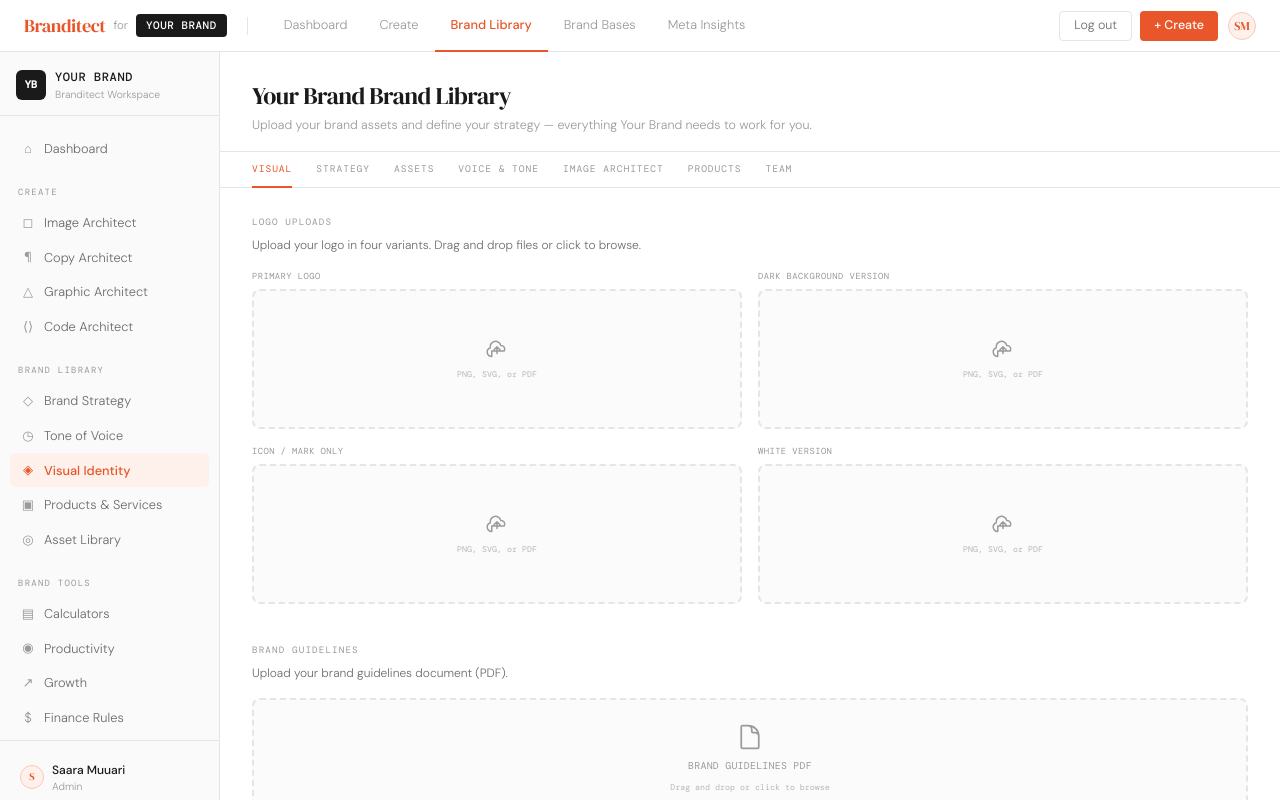
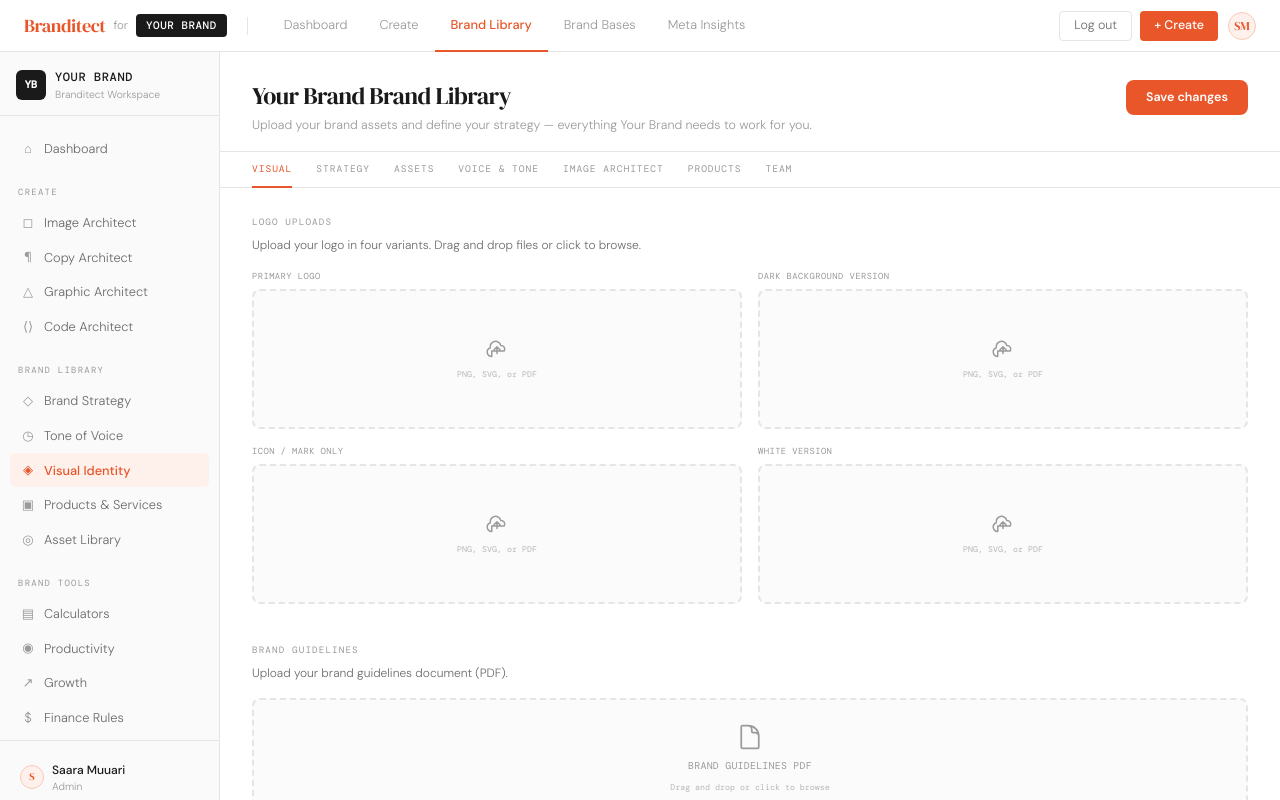
Before and after one commit to branditect/branditect, a Next.js app: page /dashboard/brand-library in a window 1280 px wide. Built offline with nearby package versions, Linux system fonts and the light colour scheme; no server answers; a web font is replaced by a local one.

Commit message:
feat: visual identity save/load — colors, fonts, logos persist to Supabase

```diff
--- /dev/null
+++ b/app/api/visual/route.ts
@@ -0,0 +1,53 @@
+import { NextRequest, NextResponse } from "next/server";
+import { createClient } from "@supabase/supabase-js";
+
+const supabase = createClient(
+  process.env.NEXT_PUBLIC_SUPABASE_URL || "https://alzqwhkkntfritasizzx.supabase.co",
+  process.env.NEXT_PUBLIC_SUPABASE_ANON_KEY || ""
+);
+
+export async function GET(req: NextRequest) {
+  const brandId = req.nextUrl.searchParams.get("brand_id");
+  if (!brandId) return NextResponse.json({ error: "brand_id required" }, { status: 400 });
+
+  const { data, error } = await supabase
+    .from("brand_visual")
+    .select("*")
+    .eq("brand_id", brandId)
+    .maybeSingle();
+
+  if (error) return NextResponse.json({ error: error.message }, { status: 500 });
+  return NextResponse.json({ visual: data });
+}
+
+export async function POST(req: NextRequest) {
+  try {
+    const body = await req.json();
+    const { brand_id, ...fields } = body;
+    if (!brand_id) return NextResponse.json({ error: "brand_id required" }, { status: 400 });
+
+    const { data: existing } = await supabase
+      .from("brand_visual")
+      .select("id")
+      .eq("brand_id", brand_id)
+      .maybeSingle();
+
+    if (existing) {
+      const { error } = await supabase
+        .from("brand_visual")
+        .update({ ...fields, updated_at: new Date().toISOString() })
+        .eq("brand_id", brand_id);
+      if (error) throw error;
+    } else {
+      const { error } = await supabase
+        .from("brand_visual")
+        .insert({ brand_id, ...fields });
+      if (error) throw error;
+    }
+
+    return NextResponse.json({ success: true });
+  } catch (error) {
+    const msg = error instanceof Error ? error.message : "Save failed";
+    return NextResponse.json({ error: msg }, { status: 500 });
+  }
+}
--- a/app/dashboard/brand-library/page.tsx
+++ b/app/dashboard/brand-library/page.tsx
@@ -191,13 +191,18 @@ function LogoDropZone({
 /* ------------------------------------------------------------------ */
 
 export default function BrandLibraryPage() {
-  const { brandName } = useBrand();
+  const { brandId, brandName } = useBrand();
   const [activeTab, setActiveTab] = useState("Visual");
+  const [saving, setSaving] = useState(false);
+  const [saved, setSaved] = useState(false);
+  const [loaded, setLoaded] = useState(false);
 
   // Logo uploads: keyed by slot key
   const [logoFiles, setLogoFiles] = useState<Record<string, UploadedFile>>({});
   const [logoUploading, setLogoUploading] = useState<Record<string, boolean>>({});
   const [logoPreviews, setLogoPreviews] = useState<Record<string, string>>({});
+  // Track which logos are confirmed uploaded (used during load)
+  const [, setLogoUploaded] = useState<Record<string, boolean>>({});
 
   // Guidelines upload
   const [guidelineFile, setGuidelineFile] = useState<UploadedFile | null>(null);
@@ -465,6 +470,7 @@ export default function BrandLibraryPage() {
   }, []);
 
   // Load all Google Fonts on mount
+  // Load Google Fonts
   useEffect(() => {
     defaultFonts.filter((f) => f.source === "google").forEach((f) => {
       const link = document.createElement("link");
@@ -474,18 +480,105 @@ export default function BrandLibraryPage() {
     });
   }, []);
 
+  // Load saved visual data from Supabase
+  useEffect(() => {
+    if (brandId === "default" || loaded) return;
+    async function loadVisual() {
+      try {
+        const res = await fetch(`/api/visual?brand_id=${brandId}`);
+        const json = await res.json();
+        if (json.visual) {
+          if (json.visual.colors?.length > 0) setBrandColors(json.visual.colors);
+          if (json.visual.fonts?.length > 0) setBrandFonts(json.visual.fonts);
+          if (json.visual.logo_slots) {
+            // Restore logo previews from saved URLs
+            const slots = json.visual.logo_slots as Record<string, string>;
+            const previews: Record<string, string> = {};
+            const uploaded: Record<string, boolean> = {};
+            for (const [key, url] of Object.entries(slots)) {
+              if (url) { previews[key] = url; uploaded[key] = true; }
+            }
+            setLogoPreviews(previews);
+            setLogoUploaded(uploaded);
+          }
+          if (json.visual.guideline_url) {
+            setGuidelineFile({ name: "Brand guidelines", url: json.visual.guideline_url, path: "" });
+          }
+          if (json.visual.strategy_text) setStrategyText(json.visual.strategy_text);
+        }
+      } catch (err) {
+        console.error("Failed to load visual data:", err);
+      } finally {
+        setLoaded(true);
+      }
+    }
+    loadVisual();
+  }, [brandId, loaded]);
+
+  // Save visual data to Supabase
+  const saveVisual = useCallback(async () => {
+    if (brandId === "default") return;
+    setSaving(true);
+    setSaved(false);
+    try {
+      // Build logo slots from uploaded files
+      const logoSlots: Record<string, string> = {};
+      for (const [key, file] of Object.entries(logoFiles)) {
+        if (file?.url) logoSlots[key] = file.url;
+      }
+      // Also include preview URLs (from local uploads that went to Supabase)
+      for (const [key, preview] of Object.entries(logoPreviews)) {
+        if (!logoSlots[key] && preview && !preview.startsWith("data:")) {
+          logoSlots[key] = preview;
+        }
+      }
+
+      await fetch("/api/visual", {
+        method: "POST",
+        headers: { "Content-Type": "application/json" },
+        body: JSON.stringify({
+          brand_id: brandId,
+          colors: brandColors,
+          fonts: brandFonts,
+          logo_slots: logoSlots,
+          guideline_url: guidelineFile?.url || null,
+          strategy_text: strategyText || null,
+        }),
+      });
+      setSaved(true);
+      setTimeout(() => setSaved(false), 2000);
+    } catch (err) {
+      console.error("Failed to save visual data:", err);
+    } finally {
+      setSaving(false);
+    }
+  }, [brandId, brandColors, brandFonts, logoFiles, logoPreviews, guidelineFile, strategyText]);
+
   /* ---------------------------------------------------------------- */
 
   return (
     <div className="flex flex-col flex-1 h-full">
       {/* Header */}
       <div className="px-8 pt-7 pb-4 border-b border-light shrink-0">
+        <div className="flex items-start justify-between">
+          <div>
             <h1 className="font-display text-2xl text-ink tracking-tight mb-1">
               {brandName} Brand Library
             </h1>
             <p className="text-[0.78rem] text-muted">
               Upload your brand assets and define your strategy — everything {brandName} needs to work for you.
             </p>
+          </div>
+          {activeTab === "Visual" && (
+            <button
+              onClick={saveVisual}
+              disabled={saving}
+              className="px-5 py-2 rounded-lg bg-brand-orange text-white text-[0.78rem] font-semibold hover:bg-brand-orange-hover transition-colors disabled:opacity-50 shrink-0"
+            >
+              {saving ? "Saving..." : saved ? "Saved ✓" : "Save changes"}
+            </button>
+          )}
+        </div>
       </div>
 
       {/* Tabs */}
```
Also changed, not shown: 1 other file (tests, documents, lock files or other folders). Lines whose indentation alone changed are shown as unchanged.
